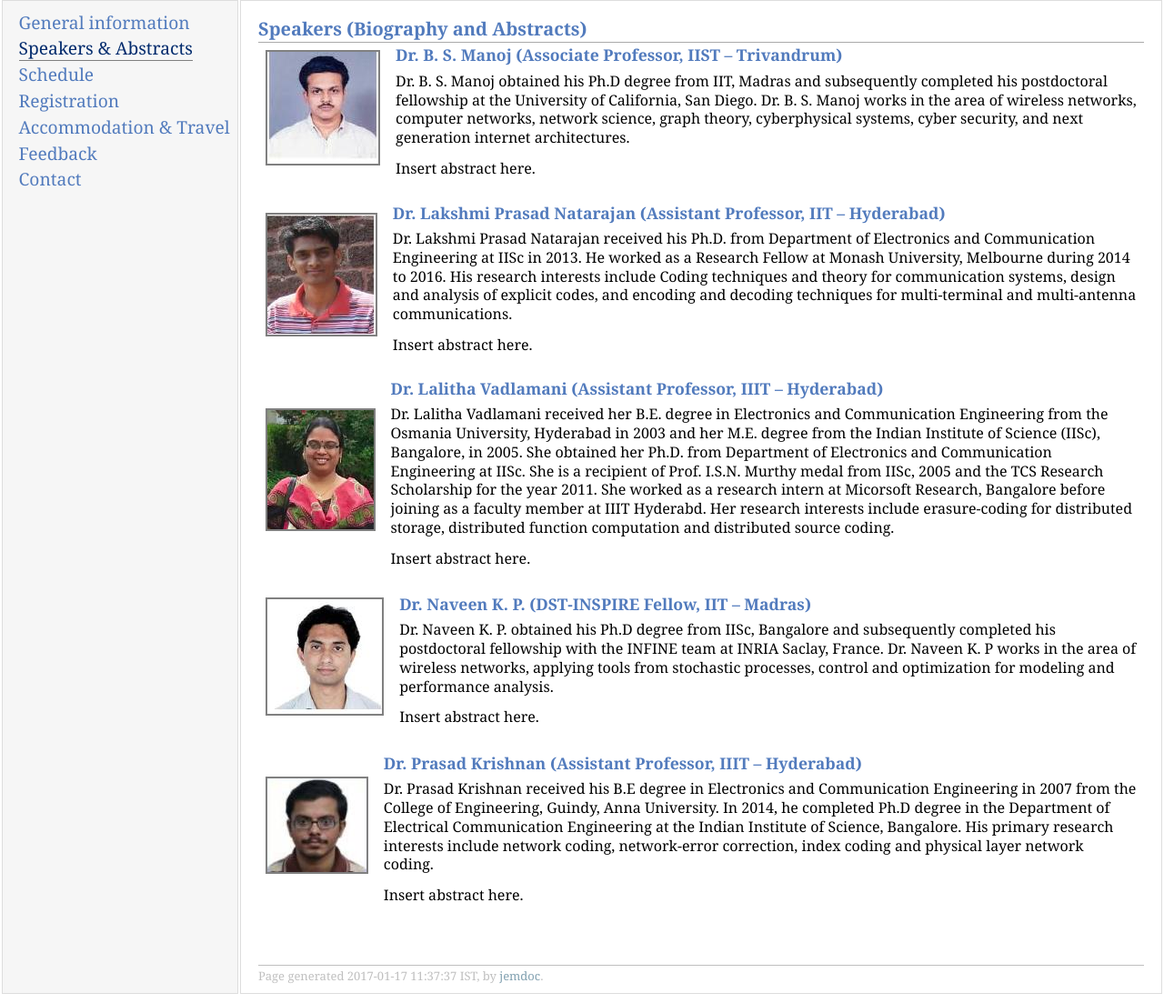
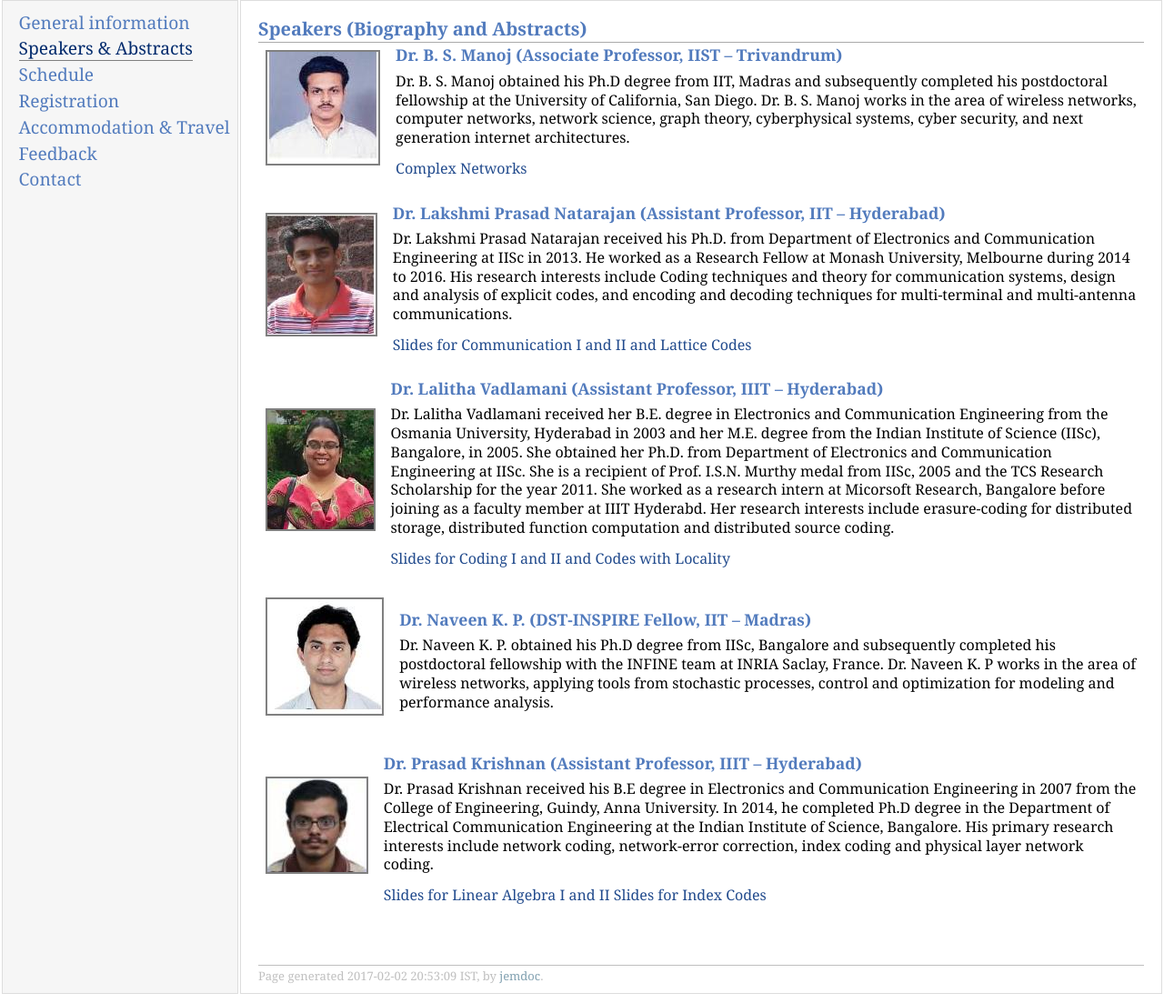
Before and after one commit to trisccon/trisccon.github.io, a plain HTML site: page speakerabstracts.html in a window 1280 px wide. Shown: the part 2-1105 px from the top of the page at 91% size. Drawn offline with Linux system fonts and the light colour scheme.

Commit message:
Slides added; feedback added

```diff
--- a/speakerabstracts.html
+++ b/speakerabstracts.html
@@ -28,7 +28,7 @@
 postdoctoral fellowship at the University of California, San Diego. Dr. B. S. Manoj works in the
 area of wireless networks, computer networks, network science, graph theory, cyberphysical
 systems, cyber security, and next generation internet architectures.</p>
-<p>Insert abstract here.</p>
+<p><a href="https://www.iist.ac.in/avionics/bsmanoj">Complex Networks</a></p>
 </td></tr></table>
 <table class="imgtable"><tr><td>
 <img src="lakshmi.jpg" alt="Lakshmi Prasad" />&nbsp;</td>
@@ -38,7 +38,7 @@ Communication Engineering at IISc in 2013. He worked as a Research Fellow at Mon
 University, Melbourne during 2014 to 2016. His research interests include Coding techniques
 and theory for communication systems, design and analysis of explicit codes, and encoding
 and decoding techniques for multi-terminal and multi-antenna communications.</p>
-<p>Insert abstract here.</p>
+<p><a href="http://www.iith.ac.in/~lakshminatarajan/presentations.htm">Slides for Communication I and II and Lattice Codes</a></p>
 </td></tr></table>
 <table class="imgtable"><tr><td>
 <img src="lalitha.jpg" alt="Lalitha" />&nbsp;</td>
@@ -51,7 +51,7 @@ medal from IISc, 2005 and the TCS Research Scholarship for the year 2011. She wo
 a research intern at Micorsoft Research, Bangalore before joining as a faculty member at IIIT
 Hyderabd. Her research interests include erasure-coding for distributed storage, distributed
 function computation and distributed source coding.</p>
-<p>Insert abstract here.</p>
+<p><a href="Lalitha.pdf">Slides for Coding I and II and Codes with Locality</a></p>
 </td></tr></table>
 <table class="imgtable"><tr><td>
 <img src="naveen.jpg" alt="Naveen" />&nbsp;</td>
@@ -60,7 +60,6 @@ function computation and distributed source coding.</p>
 his postdoctoral fellowship with the INFINE team at INRIA Saclay, France. Dr. Naveen K. P
 works in the area of wireless networks, applying tools from stochastic processes, control
 and optimization for modeling and performance analysis.</p>
-<p>Insert abstract here.</p>
 </td></tr></table>
 <table class="imgtable"><tr><td>
 <img src="prasad.jpg" alt="Prasad" />&nbsp;</td>
@@ -70,11 +69,12 @@ in 2007 from the College of Engineering, Guindy, Anna University. In 2014, he co
 Ph.D degree in the Department of Electrical Communication Engineering at the Indian
 Institute of Science, Bangalore. His primary research interests include network coding,
 network-error correction, index coding and physical layer network coding.</p>
-<p>Insert abstract here.</p>
+<p><a href="LinearAlgebra.pdf">Slides for Linear Algebra I and II</a>
+<a href="IndexCodes.pdf">Slides for Index Codes</a></p>
 </td></tr></table>
 <div id="footer">
 <div id="footer-text">
-Page generated 2017-01-17 11:37:37 IST, by <a href="http://jemdoc.jaboc.net/">jemdoc</a>.
+Page generated 2017-02-02 20:53:09 IST, by <a href="http://jemdoc.jaboc.net/">jemdoc</a>.
 </div>
 </div>
 </td>
```
Also changed, not shown: feedback.html (+2 -2 lines), index.html (+5 -1 lines), 3 other files.
